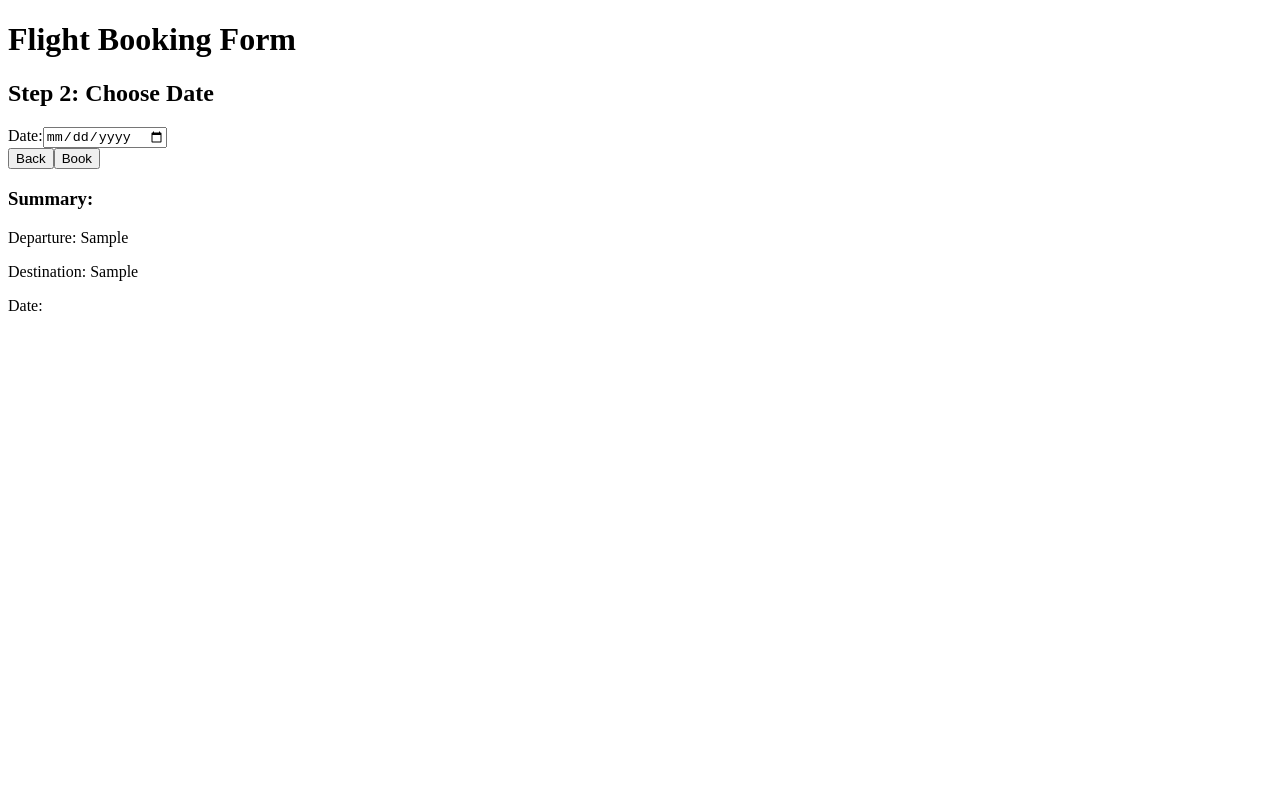
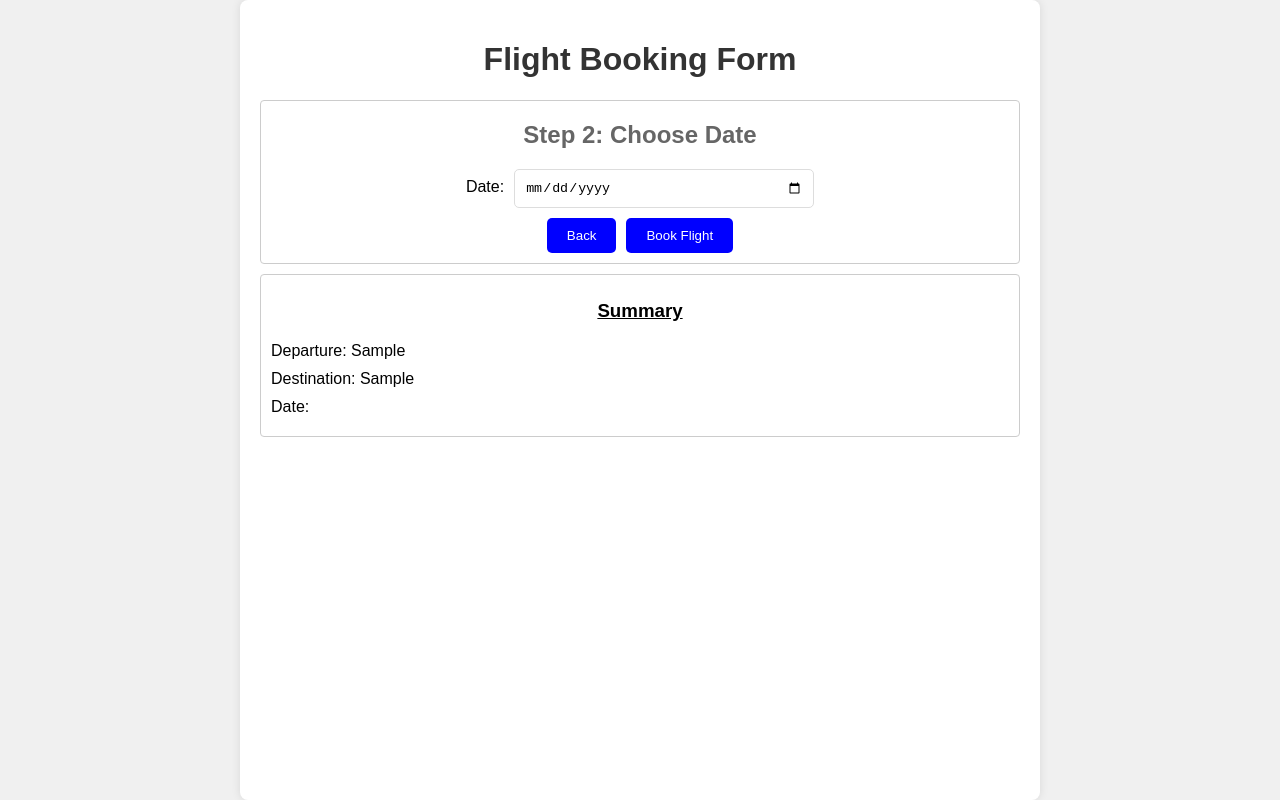
Before and after one commit to DucZuyVuTM/Flight_Form, a React (Create React App) app: page / in a window 1280 px wide. Both pictures are taken after typing "Sample", "Sample" into the empty fields and a click on the button "Next". Built offline with nearby package versions, Linux system fonts and the light colour scheme.

Commit message:
Working for Flight_Form

```diff
--- a/package.json
+++ b/package.json
@@ -1,5 +1,5 @@
 {
-  "name": "project",
+  "name": "flight-form",
   "version": "1.0.0",
   "scripts": {
     "start": "react-scripts start",
@@ -11,6 +11,7 @@
     "@reduxjs/toolkit": "^2.7.0",
     "@types/react": "^18.3.3",
     "@types/react-dom": "^18.3.0",
+    "html2canvas": "^1.4.1",
     "react": "^18.3.1",
     "react-dom": "^18.3.1",
     "react-redux": "^9.2.0",
@@ -19,6 +20,7 @@
     "typescript": "^4.9.5"
   },
   "devDependencies": {
+    "@types/html2canvas": "^0.5.35",
     "@types/node": "^20.14.2"
   },
   "browserslist": {
--- a/public/assets/styles.css
+++ b/public/assets/styles.css
@@ -1,10 +1,84 @@
 body {
     font-family: Arial, sans-serif;
     margin: 0;
-    padding: 20px;
     background-color: #f0f0f0;
 }
 
-h1 {
+.form-container {
+    max-width: 800px;
+    width: 100%;
+    height: 100vh;
+    margin: 0 auto;
+    background-color: white;
+    padding: 20px;
+    border-radius: 8px;
+    box-shadow: 0 0 10px rgba(0,0,0,0.1);
+    box-sizing: border-box;
+    overflow: hidden;
+    display: flex;
+    flex-direction: column;
+}
+
+.form-title {
     color: #333;
+    text-align: center;
 }
+
+.form-div {
+    padding: 10px;
+    border: 1px solid #ccc;
+    border-radius: 4px;
+    text-align: center;
+}
+
+.form-subtitle {
+    color: #666;
+    margin: 10px 0 20px 0;
+}
+
+.input-div {
+    margin: 10px 0;
+}
+
+label {
+    margin-right: 10px;
+}
+
+input {
+    padding: 10px;
+    width: 100%;
+    max-width: 300px;
+    box-sizing: border-box;
+    border: 1px solid #ddd;
+    border-radius: 5px;
+}
+
+button {
+    padding: 10px 20px;
+    background-color: blue;
+    color: white;
+    border: none;
+    border-radius: 5px;
+    cursor: pointer;
+}
+
+button:hover {
+    background-color: darkblue;
+}
+
+.summary-div {
+    padding: 10px;
+    border: 1px solid #ccc;
+    border-radius: 4px;
+    margin-top: 10px;
+}
+
+.summary-subtitle {
+    margin: 15px 0 20px 0;
+    text-align: center;
+    text-decoration: underline;
+}
+
+.summary-info {
+    margin: 10px 0;
+}
--- a/public/index.html
+++ b/public/index.html
@@ -3,6 +3,8 @@
   <head>
     <meta charset="utf-8" />
     <meta name="viewport" content="width=device-width, initial-scale=1" />
+    <link rel="shortcut icon" href="/assets/favicon.png" type="image/x-icon">
+    <link rel="stylesheet" href="/assets/styles.css" />
     <title>Flight Booking App</title>
   </head>
   <body>
--- a/src/app/App.tsx
+++ b/src/app/App.tsx
@@ -1,30 +1,76 @@
-import { useState } from 'react';
+import { useState , useRef } from 'react';
 import { useSelector } from 'react-redux';
 import { RootState } from '../store/store';
 import { selectDeparture, selectDestination, selectDate } from '../slices/flightFormSlice';
 import { Step1 } from '../components/Step1';
 import { Step2 } from '../components/Step2';
+import html2canvas from 'html2canvas';
 
 export const App = () => {
     const [step, setStep] = useState(1);
+    const summaryRef = useRef<HTMLDivElement>(null);
 
     const departure = useSelector<RootState, string>(selectDeparture);
     const destination = useSelector<RootState, string>(selectDestination);
     const date = useSelector<RootState, string>(selectDate);
 
+    const captureSummary = async () => {
+        if (summaryRef.current) {
+            try {
+                const canvas = await html2canvas(summaryRef.current, {
+                    useCORS: true,
+                    background: '#ffffff',
+                });
+
+                // Tạo một canvas mới với kích thước lớn hơn
+                const margin = 20; // Khoảng cách margin muốn thêm (pixel)
+                const newCanvas = document.createElement('canvas');
+                newCanvas.width = canvas.width + margin * 2; // Thêm margin hai bên
+                newCanvas.height = canvas.height + margin * 2; // Thêm margin trên dưới
+
+                const ctx = newCanvas.getContext('2d');
+                if (ctx) {
+                    // Đặt nền trắng cho canvas mới
+                    ctx.fillStyle = '#ffffff';
+                    ctx.fillRect(0, 0, newCanvas.width, newCanvas.height);
+
+                    // Vẽ canvas cũ vào giữa canvas mới
+                    ctx.drawImage(canvas, margin, margin);
+                }
+
+                // Tạo link tải xuống
+                const image = newCanvas.toDataURL('image/png');
+                const link = document.createElement('a');
+                link.href = image;
+                link.download = 'flight-summary.png';
+                link.click();
+            } catch (error) {
+                console.error('Error capturing screenshot:', error);
+                alert('Failed to capture screenshot. Please try again.');
+            }
+        }
+    };
+
+    const handleFormSubmit = () => {
+        alert(
+            `Flight booked!\nDeparture: ${departure}\nDestination: ${destination}\nDate: ${date}`
+        );
+        captureSummary();
+    };
+
     return (
-        <div>
-            <h1>Flight Booking Form</h1>
+        <div className="form-container">
+            <h1 className="form-title">Flight Booking Form</h1>
             {step === 1 ? (
                 <Step1 onNext={() => setStep(2)} />
             ) : (
-                <Step2 onBack={() => setStep(1)} />
+                <Step2 onBack={() => setStep(1)} onSubmit={handleFormSubmit} />
             )}
-            <div>
-                <h3>Summary:</h3>
-                <p>Departure: {departure}</p>
-                <p>Destination: {destination}</p>
-                <p>Date: {date}</p>
+            <div className="summary-div" ref={summaryRef}>
+                <h3 className="summary-subtitle">Summary</h3>
+                <p className="summary-info">Departure: {departure}</p>
+                <p className="summary-info">Destination: {destination}</p>
+                <p className="summary-info">Date: {date}</p>
             </div>
         </div>
     );
--- a/src/components/Step1.tsx
+++ b/src/components/Step1.tsx
@@ -17,9 +17,10 @@ export const Step1 = ({ onNext }: Step1Props) => {
     };
 
     return (
+        <div className="form-div">
             <form onSubmit={handleSubmit}>
-            <h2>Step 1: Choose Locations</h2>
-            <div>
+                <h2 className="form-subtitle">Step 1: Choose Locations</h2>
+                <div className="input-div">
                     <label>Departure:</label>
                     <input
                         type="text"
@@ -28,7 +29,7 @@ export const Step1 = ({ onNext }: Step1Props) => {
                         required
                     />
                 </div>
-            <div>
+                <div className="input-div">
                     <label>Destination:</label>
                     <input
                         type="text"
@@ -39,5 +40,6 @@ export const Step1 = ({ onNext }: Step1Props) => {
                 </div>
                 <button type="submit">Next</button>
             </form>
+        </div>
     );
 };
--- a/src/components/Step2.tsx
+++ b/src/components/Step2.tsx
@@ -4,21 +4,23 @@ import { updateDate, selectDate } from '../slices/flightFormSlice';
 
 interface Step2Props {
     onBack: () => void;
+    onSubmit: () => void;
 }
 
-export const Step2 = ({ onBack }: Step2Props) => {
+export const Step2 = ({ onBack, onSubmit }: Step2Props) => {
     const dispatch = useDispatch<AppDispatch>();
     const date = useSelector<RootState, string>(selectDate);
 
     const handleSubmit = (e: React.FormEvent) => {
         e.preventDefault();
-        alert('Flight booked!');
+        onSubmit();
     };
 
     return (
+        <div className="form-div">
             <form onSubmit={handleSubmit}>
-            <h2>Step 2: Choose Date</h2>
-            <div>
+                <h2 className="form-subtitle">Step 2: Choose Date</h2>
+                <div className="input-div">
                     <label>Date:</label>
                     <input
                         type="date"
@@ -28,7 +30,8 @@ export const Step2 = ({ onBack }: Step2Props) => {
                     />
                 </div>
                 <button type="button" onClick={onBack}>Back</button>
-            <button type="submit">Book</button>
+                <button type="submit" style={{ marginLeft: "10px" }}>Book Flight</button>
             </form>
+        </div>
     );
 };
```
Lines whose indentation alone changed are shown as unchanged.
